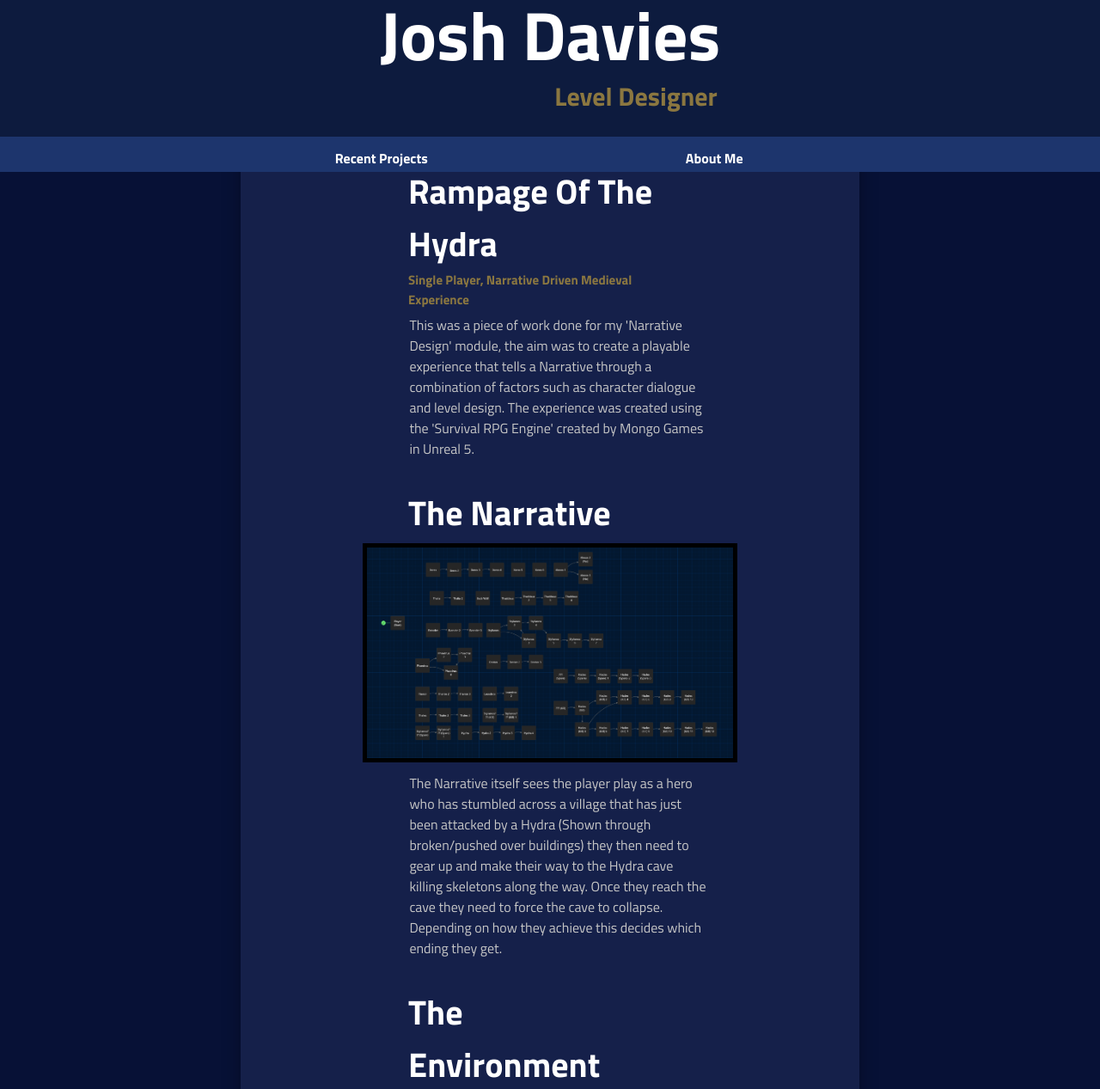
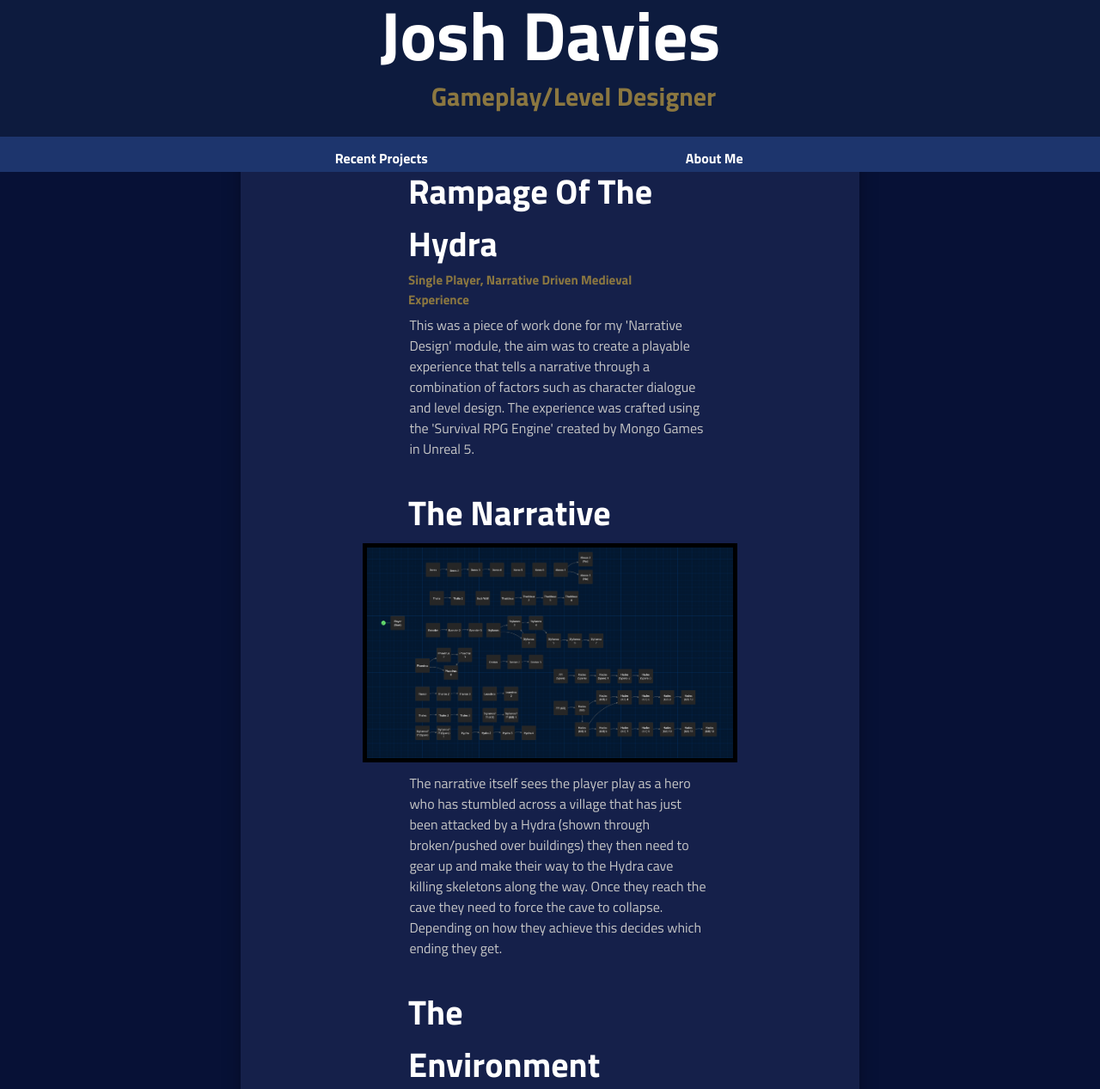
Before and after one commit to JoshyD1233/Portfolio, a plain HTML site: page Rampage Of The Hydra.html in a window 1280 px wide. Shown: the top 1267 px of the page at 86% size. Drawn offline with Linux system fonts and the light colour scheme.

Commit message:
Updated Rampage Of The Hydra Page

```diff
--- a/Rampage Of The Hydra.html
+++ b/Rampage Of The Hydra.html
@@ -34,7 +34,7 @@
         }
 
         #banner h2 {
-            padding-left: 200px;
+            padding-left: 55px;
             padding-bottom: 50px;
             margin: -1%;
             font-size: 30px;
@@ -241,7 +241,7 @@
 
     <div id="banner">
         <h1>Josh Davies</h1>
-        <h2>Level Designer</h2>
+        <h2>Gameplay/Level Designer</h2>
         <div class="bannerbuttons">
         <a href="index.html">Recent Projects</a>
         <a href="About Me.html">About Me</a>
@@ -260,8 +260,8 @@
       <div class= "content-text">
         <h1>Rampage Of The Hydra</h1>
         <h2>Single Player, Narrative Driven Medieval Experience</h2>
-        <p>This was a piece of work done for my 'Narrative Design' module, the aim was to create a playable experience that tells a Narrative through a combination of factors such as character dialogue and level design.
-           The experience was created using the 'Survival RPG Engine' created by Mongo Games in Unreal 5. </p>
+        <p>This was a piece of work done for my 'Narrative Design' module, the aim was to create a playable experience that tells a narrative through a combination of factors such as character dialogue and level design.
+           The experience was crafted using the 'Survival RPG Engine' created by Mongo Games in Unreal 5. </p>
 
         <h3>The Narrative</h3>
 
@@ -271,7 +271,7 @@
        src="Rampage of the Hydra/Rampage of the Hydra - Twine.png"
        alt="Rampage of the Hydra Twine" width="630" height="300">
        </div>
-       <p>The Narrative itself sees the player play as a hero who has stumbled across a village that has just been attacked by a Hydra (Shown through broken/pushed over buildings)
+       <p>The narrative itself sees the player play as a hero who has stumbled across a village that has just been attacked by a Hydra (shown through broken/pushed over buildings)
         they then need to gear up and make their way to the Hydra cave killing skeletons along the way.
         Once they reach the cave they need to force the cave to collapse. Depending on how they achieve this decides which ending they get.</p>
 
```
